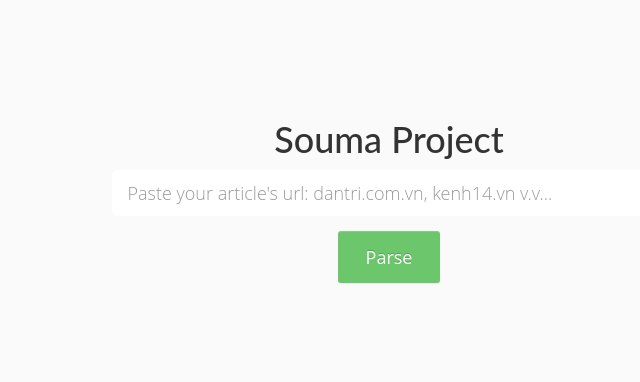
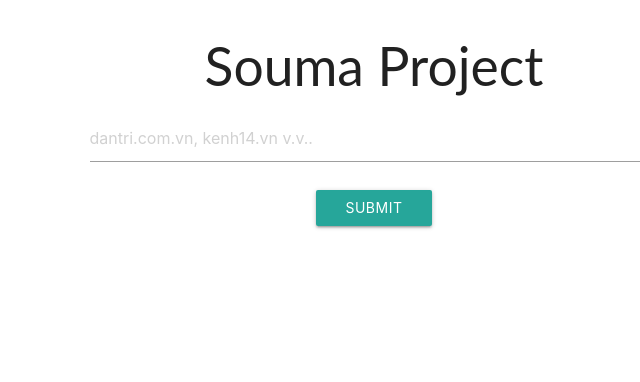
Before and after one commit to tudoanh/souma, a Flask app: page / in a window 1280 px wide. Shown: the top 382 px of the page, without its empty margins (266-906 px from the left). Run offline with Flask 2, Linux system fonts and the light colour scheme; some libraries are stand-ins or nearby versions.

Commit message:
fix front-end - using only materialize

```diff
--- a/souma.py
+++ b/souma.py
@@ -6,13 +6,11 @@ from newspaper import Article
 from flask.ext.wtf import Form
 from wtforms import StringField, SubmitField
 from wtforms.validators import Required, URL
-from flask.ext.bootstrap import Bootstrap
 
 
 app = Flask(__name__)
 app.debug = False
 app.config['SECRET_KEY'] = 'Ringa Linga'
-bootstrap = Bootstrap(app)
 
 
 class UrlForm(Form):
@@ -54,6 +52,7 @@ def parse(url):
 
     content_counter = Counter(content)
     content_sorted = sorted(content_counter.items(), key=operator.itemgetter(1))
+    content_sorted.reverse()
 
     data = {}
     data['title'] = article.title
--- a/static/style.css
+++ /dev/null
@@ -1,77 +0,0 @@
-/* Wide styles */
-body {
-    font-family: 'Open Sans', Arial, sans-serif;
-    background: #fafafa;
-    font-weight: 300;
-    margin: 0;
-    padding: 0;
-}
-p {
-  padding-bottom: 30px;
-}
-img {
-    display: block;
-    margin-left: auto;
-    margin-right: auto;
-    max-width: 100% !important;
-    height: auto;
-}
-.btn, .btn-lg, .input-lg {
-    border-radius: 3px;
-}
-.form-control {
-    border-radius: 3px;
-    -webkit-box-shadow: none;
-    box-shadow: none;
-    border: 0;
-}
-.input-lg {
-    height: 50px;
-}
-.btn-lg, .btn-group-lg>.btn {
-    padding: 10px 28px;
-    height: 52px;
-}
-.btn-large {
-    font-size: 18px;
-    padding: 20px 50px;
-    margin: 5px 10px;
-}
-.btn-success {
-    background-color: rgba(108, 199, 108, 1.0);
-    background-image: none;
-    border: 0;
-    line-height: 1.8;
-}
-.btn-success:hover, .btn-success:focus, .btn-success:active {
-    background-color: rgba(94, 182, 94, 1.0);
-    color: #fff;
-    border: 0;
-}
-
-/* Specific styles */
-.container.landing-page {
-    position: relative;
-    padding: 100px 15px;
-    text-align: center;
-}
-.container.article-page {
-    padding: 20px 15px 50px;
-    background-color: #fff;
-    color: rgba(0,0,0,0.8);
-    font-family: 'Lora', serif;
-    letter-spacing: 0.01rem;
-    font-weight: 400;
-    font-style: normal;
-    font-size: 15px;
-    line-height: 1.5;
-}
-.article {
-  padding-top: 30px;
-}
-tr td:first-child {
-  width: 15%;
-}
-tr td:last-child {
-  max-width: 700px;
-}
--- a/templates/base.html
+++ b/templates/base.html
@@ -1,26 +1,30 @@
 <!DOCTYPE html>
-<html>
+<html lang="en">
     <head>
         <meta charset="utf-8">
         <meta name="viewport" content="width=device-width, initial-scale=1.0">
         <meta name="description" content="">
         <title>Souma Article Parser</title>
-        <!-- Latest compiled and minified CSS -->
-        <link rel="stylesheet" href="https://maxcdn.bootstrapcdn.com/bootstrap/3.3.6/css/bootstrap.min.css" integrity="sha384-1q8mTJOASx8j1Au+a5WDVnPi2lkFfwwEAa8hDDdjZlpLegxhjVME1fgjWPGmkzs7" crossorigin="anonymous">
+        <!-- Compiled and minified CSS -->
+        <link rel="stylesheet" href="https://cdnjs.cloudflare.com/ajax/libs/materialize/0.97.6/css/materialize.min.css">
+        <link rel=stylesheet type=text/css href="{{ url_for('static', filename='style.css') }}">
 
-        <!-- Optional theme -->
-        <link rel="stylesheet" href="https://maxcdn.bootstrapcdn.com/bootstrap/3.3.6/css/bootstrap-theme.min.css" integrity="sha384-fLW2N01lMqjakBkx3l/M9EahuwpSfeNvV63J5ezn3uZzapT0u7EYsXMjQV+0En5r" crossorigin="anonymous">
-        <link rel="stylesheet" type="text/css" href="{{ url_for('static', filename="style.css") }}">
+        <!-- Compiled and minified JavaScript -->
+        <script src="https://cdnjs.cloudflare.com/ajax/libs/materialize/0.97.6/js/materialize.min.js"></script>
+        <!--Import Google Icon Font-->
+        <link href="http://fonts.googleapis.com/icon?family=Material+Icons" rel="stylesheet">
+        <!--Import materialize.css-->
+        <link type="text/css" rel="stylesheet" href="css/materialize.min.css"  media="screen,projection"/>
 
-        <!-- Latest compiled and minified JavaScript -->
-        <script src="https://maxcdn.bootstrapcdn.com/bootstrap/3.3.6/js/bootstrap.min.js" integrity="sha384-0mSbJDEHialfmuBBQP6A4Qrprq5OVfW37PRR3j5ELqxss1yVqOtnepnHVP9aJ7xS" crossorigin="anonymous"></script>
+        <!--Let browser know website is optimized for mobile-->
+        <meta name="viewport" content="width=device-width, initial-scale=1.0"/>
     </head>
 
     <body>
-    {% block content %}
-    <div class="container">
-        {% block page_content %}{% endblock %}
-    </div>
-    {% endblock %}
+        <!--Import jQuery before materialize.js-->
+        <script type="text/javascript" src="https://code.jquery.com/jquery-2.1.1.min.js"></script>
+        <script type="text/javascript" src="js/materialize.min.js"></script>
+        {% block content %}
+        {% endblock %}
     </body>
 </html>
--- a/templates/index.html
+++ b/templates/index.html
@@ -1,29 +1,20 @@
 {% extends "base.html" %}
-{% block title %}Souma{% endblock %}
-{% block page_content %}
-<section class="main">
-    <div class="container landing-page">
+{% block content %}
+<div class="row">
+    <div class="center-align">
+        <h2 style="font-family: Lato">Souma Project</h2>
+    </div>
+    <form class="col s8 offset-s2" method="POST" action="/">
+        {{ form.csrf_token }}
         <div class="row">
-            <div class="col-md-6 col-md-offset-3">
-                <h1 style="font-family: Lato">Souma Project</h1>
+            {{ form.url(id="url", type="url", placeholder="dantri.com.vn, kenh14.vn v.v..", class="input-field col s8 offset-s2") }}
+            </div>
+            <div class="col s2 offset-s5">
+                <button class="btn waves-effect waves-light" type="submit">Submit
+                    <i class="material-icons right">send</i>
+                </button>
             </div>
         </div>
-
-        <div class="row">
-            <div class="col-md-6 col-md-offset-3">
-                <form method="POST" action="/">
-                    {{ form.csrf_token }}
-                    <div class="form-group form-group-lg">
-                        {{ form.url(placeholder="Paste your article's url: dantri.com.vn, kenh14.vn v.v...",
-                        class="form-control") }}
-                    </div>
-                    <div>
-                        <button class="btn btn-success btn-lg"
-                                 type="submit">Parse</button>
-                    </div>
-                </form>
-            </div>
-        </div>
-    </div>
-</section>
+    </form>
+</div>
 {% endblock %}
```
Also changed, not shown: templates/resulst.html (+4 -18 lines).
